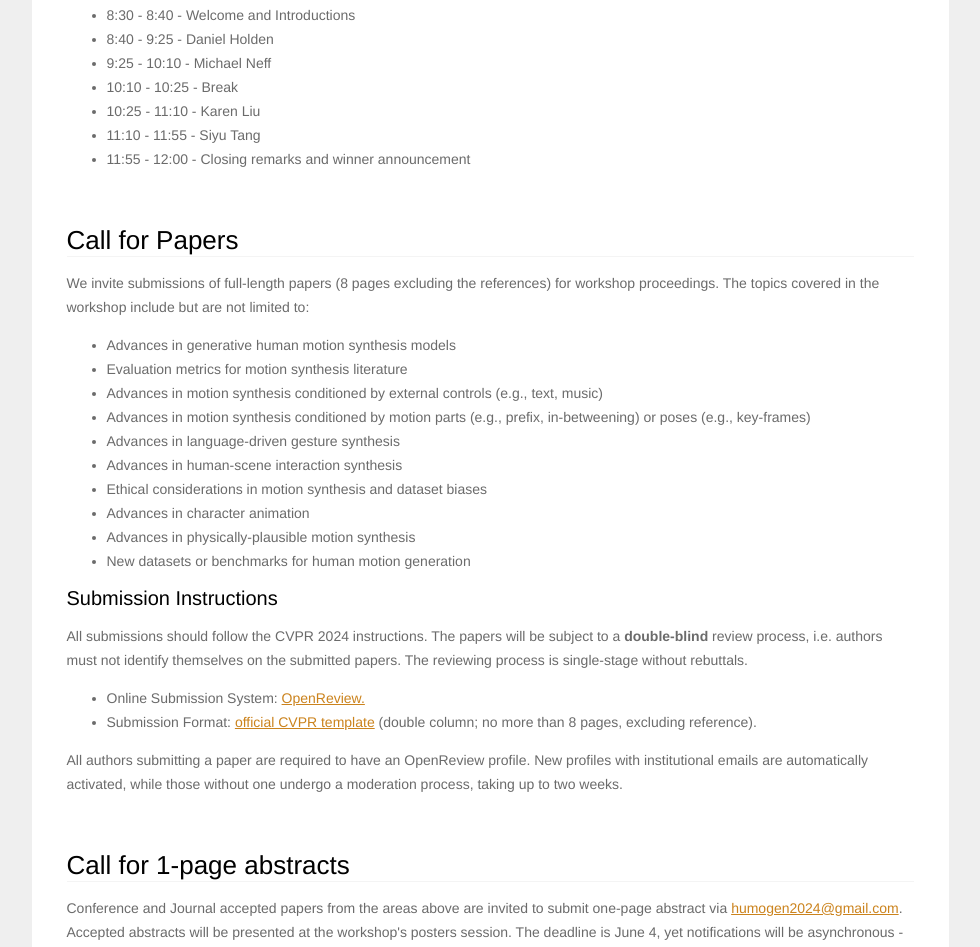
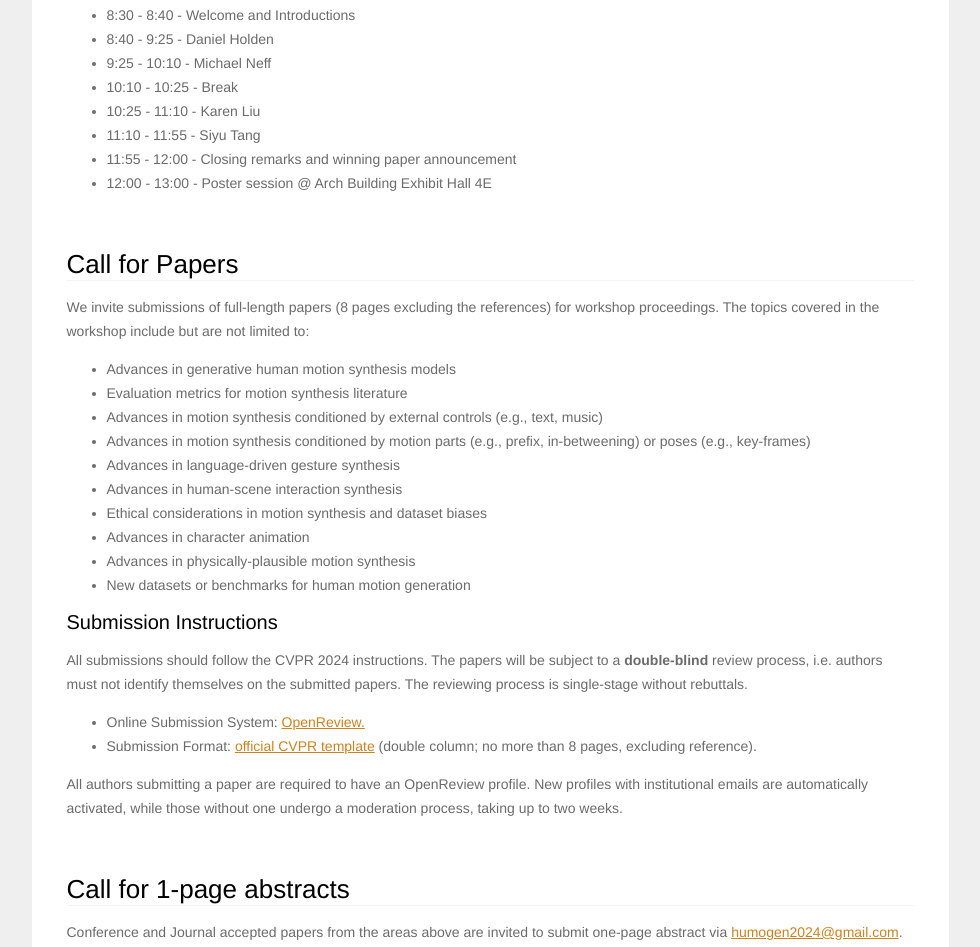
Before and after one commit to humogen/humogen.github.io, a plain HTML site: page index.html in a window 1280 px wide. Shown: the part 1647-2594 px from the top of the page, without its empty margins (150-1130 px from the left). Drawn offline with Linux system fonts and the light colour scheme.

Commit message:
schedule update

```diff
--- a/index.html
+++ b/index.html
@@ -167,7 +167,8 @@ function topFunction() {
       <li>10:10 - 10:25 - Break</li>
       <li>10:25 - 11:10 - Karen Liu</li>
       <li>11:10 - 11:55 - Siyu Tang</li>
-      <li>11:55 - 12:00 - Closing remarks and winner announcement</li>
+      <li>11:55 - 12:00 - Closing remarks and winning paper announcement</li>
+      <li>12:00 - 13:00 - Poster session @ Arch Building Exhibit Hall 4E</li>
   </ul>
 </p>
 
```
